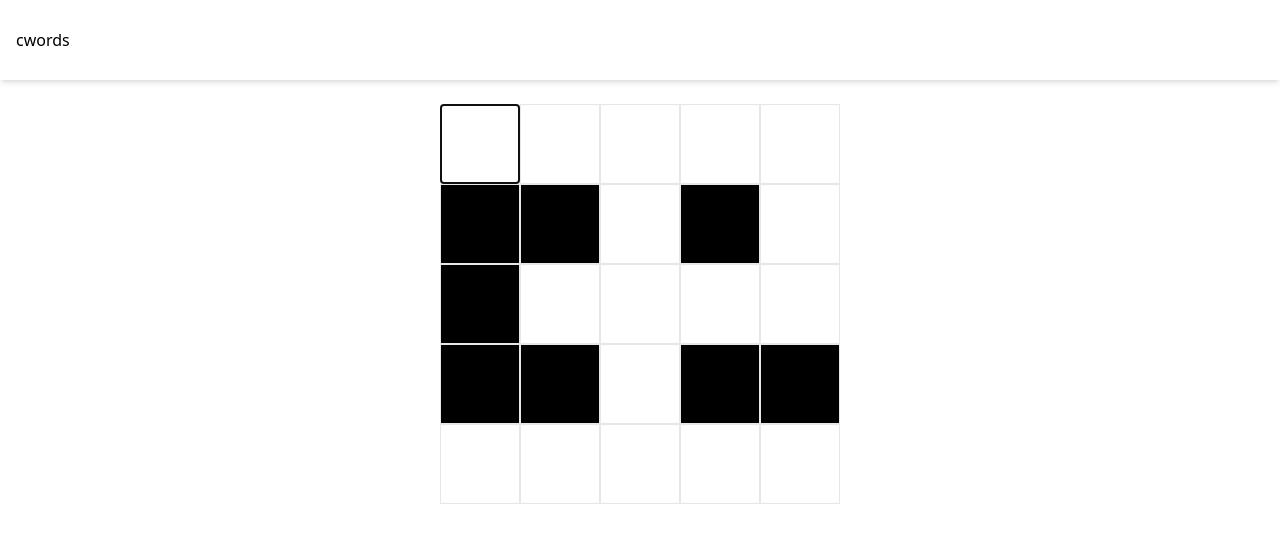
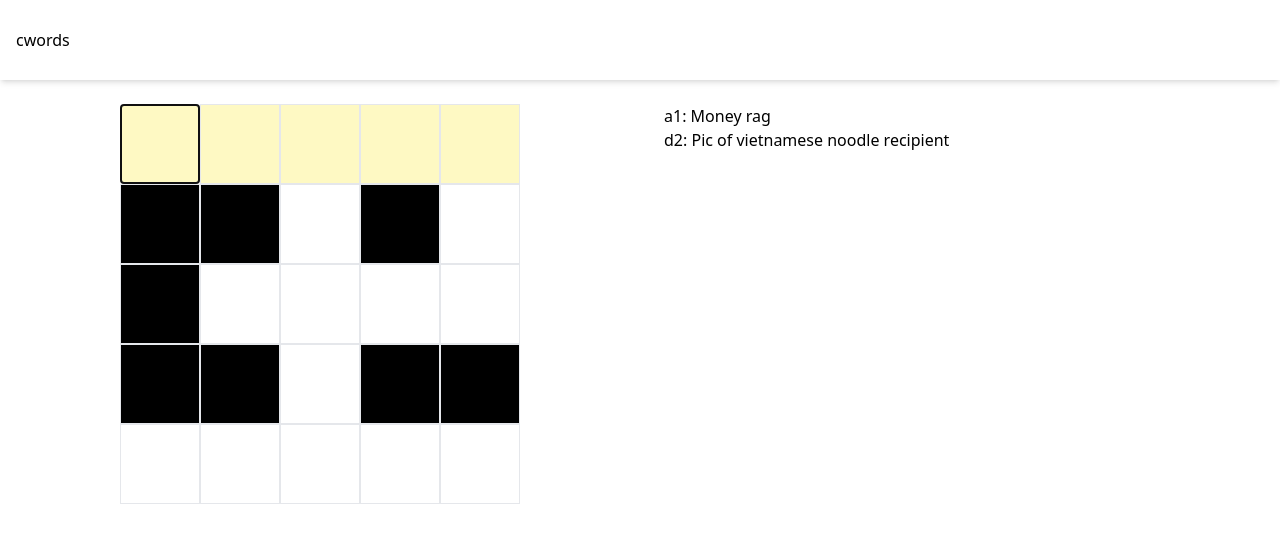
Before and after one commit to neverstew/cwords, a React (Vite) app in the folder app/: page / in a window 1280 px wide. Shown: the top 542 px of the page. Built offline with nearby package versions, Linux system fonts and the light colour scheme.

Commit message:
highlight and navigate with words

```diff
--- a/app/src/App.tsx
+++ b/app/src/App.tsx
@@ -1,6 +1,6 @@
 import clsx from 'clsx';
 import { KeyboardEvent, useEffect, useRef } from 'react';
-import { useGame } from './useGame';
+import { GameState, useGame } from './useGame';
 import { GameContextProvider, useGameContext } from "./useGameContext";
 
 const App = () => {
@@ -9,7 +9,10 @@ const App = () => {
   return (
     <GameContextProvider value={game}>
       <Header />
-      <Main />
+      <div className='flex md:grid grid-cols-2'>
+        <Main />
+        <Aside />
+      </div>
     </GameContextProvider>
   );
 }
@@ -26,6 +29,35 @@ const Main = () => (
   </main>
 );
 
+const Aside = () => (
+  <aside className='p-6'>
+    <nav>
+      <Words />
+    </nav>
+  </aside>
+)
+
+const Words = () => {
+  const [state] = useGameContext();
+
+  return (
+    <>
+      {Object.entries(state.words).map(([key, word]) => (
+        <Word key={key} id={key as keyof GameState['words']} word={word} />
+      ))}
+    </>
+  )
+}
+
+const Word = ({ id, word }: { id: keyof GameState['words'], word: GameState['words'][keyof GameState['words']] }) => {
+  const [, dispatch] = useGameContext();
+
+  return (
+    <div>
+      {id}: <button onClick={() => dispatch({ type: 'select-word', key: id })}>{word.clue}</button>
+    </div>
+  )
+}
 
 const Crossword = () => {
   const [state] = useGameContext();
@@ -99,16 +131,16 @@ const Cell = ({ idx }: { idx: number }) => {
       case 'Y':
       case 'Z':
         dispatch({ type: 'input-letter', idx, letter: e.key });
-        dispatch({ type: 'move-focus', idx, direction: 'right' })
+        dispatch({ type: 'move-focus', idx, direction: 'next' })
         return;
       case 'Backspace':
         dispatch({ type: 'input-letter', idx, letter: '' });
-        dispatch({ type: 'move-focus', idx, direction: 'left' })
+        dispatch({ type: 'move-focus', idx, direction: 'previous' })
         return
       case ' ':
       case 'Space':
         dispatch({ type: 'input-letter', idx, letter: '' });
-        dispatch({ type: 'move-focus', idx, direction: 'right' })
+        dispatch({ type: 'move-focus', idx, direction: 'next' })
         return
       case 'ArrowLeft':
         dispatch({ type: 'move-focus', idx, direction: 'left' })
@@ -133,7 +165,7 @@ const Cell = ({ idx }: { idx: number }) => {
 
   const answer = state.cells[idx];
   const letter = state.letters[idx];
-  const correct = answer === letter;
+  const selected = !!state.selectedWord && state.words[state.selectedWord as keyof typeof state.words].range.includes(idx);
 
   if (answer === ".")
     return <BlankCell />;
@@ -144,7 +176,7 @@ const Cell = ({ idx }: { idx: number }) => {
       value={letter}
       onKeyDown={onKeyDown}
       onFocus={onFocus}
-      className={clsx("border aspect-square text-3xl text-center", correct && "bg-green-100")}
+      className={clsx("border aspect-square text-3xl text-center", selected && "bg-yellow-100")}
     />
   );
 };
--- a/app/src/useGame.ts
+++ b/app/src/useGame.ts
@@ -23,12 +23,15 @@ export const INITIAL_GAME_STATE = {
         },
     },
     selectedInput: 0,
+    selectedWord: undefined as undefined | string,
+    selectedWordDirection: 'across' as 'across' | 'down',
 };
 export type GameState = typeof INITIAL_GAME_STATE;
 export type GameAction =
     { type: 'input-letter', idx: number; letter: string; }
     | { type: 'input-focused', idx: number }
-    | { type: 'move-focus', idx: number; direction: 'up' | 'right' | 'down' | 'left' }
+    | { type: 'move-focus', idx: number; direction: 'up' | 'right' | 'down' | 'left' | 'next' | 'previous' }
+    | { type: 'select-word', key: string }
 
 export type Dispatch = (state: GameState, action: GameAction) => GameState;
 const reducer: Dispatch = (state, action) => {
@@ -43,9 +46,12 @@ const reducer: Dispatch = (state, action) => {
         }
     }
     if (action.type === 'input-focused') {
+        const firstMatchingWordEntry = Object.entries(state.words).find(([_key, word]) => word.range.includes(action.idx));
         return {
             ...state,
             selectedInput: action.idx,
+            selectedWord: firstMatchingWordEntry && firstMatchingWordEntry[0],
+            selectedWordDirection: firstMatchingWordEntry && firstMatchingWordEntry[1].range[1] - firstMatchingWordEntry[1].range[0] === 1 ? 'across' : 'down',
         }
     }
     if (action.type === 'move-focus') {
@@ -58,11 +64,27 @@ const reducer: Dispatch = (state, action) => {
             selectedInput -= 5;
         } else if (action.direction === 'down') {
             selectedInput += 5;
+        } else if (action.direction === 'next') {
+            selectedInput += state.selectedWordDirection === 'across' ? 1 : 5;
+        } else if (action.direction === 'previous') {
+            selectedInput -= state.selectedWordDirection === 'across' ? 1 : 5;
         }
         return {
             ...state,
             selectedInput,
         };
+    }
+    if (action.type === 'select-word') {
+        if (!(action.key in state.words)) return state;
+        const word = state.words[action.key as keyof typeof state.words];
+        const selectedInput = word.range[0];
+        const selectedWordDirection = word.range[1] - word.range[0] === 1 ? 'across' : 'down';
+        return {
+            ...state,
+            selectedWord: action.key,
+            selectedInput,
+            selectedWordDirection,
+        }
     }
     return state;
 }
```
